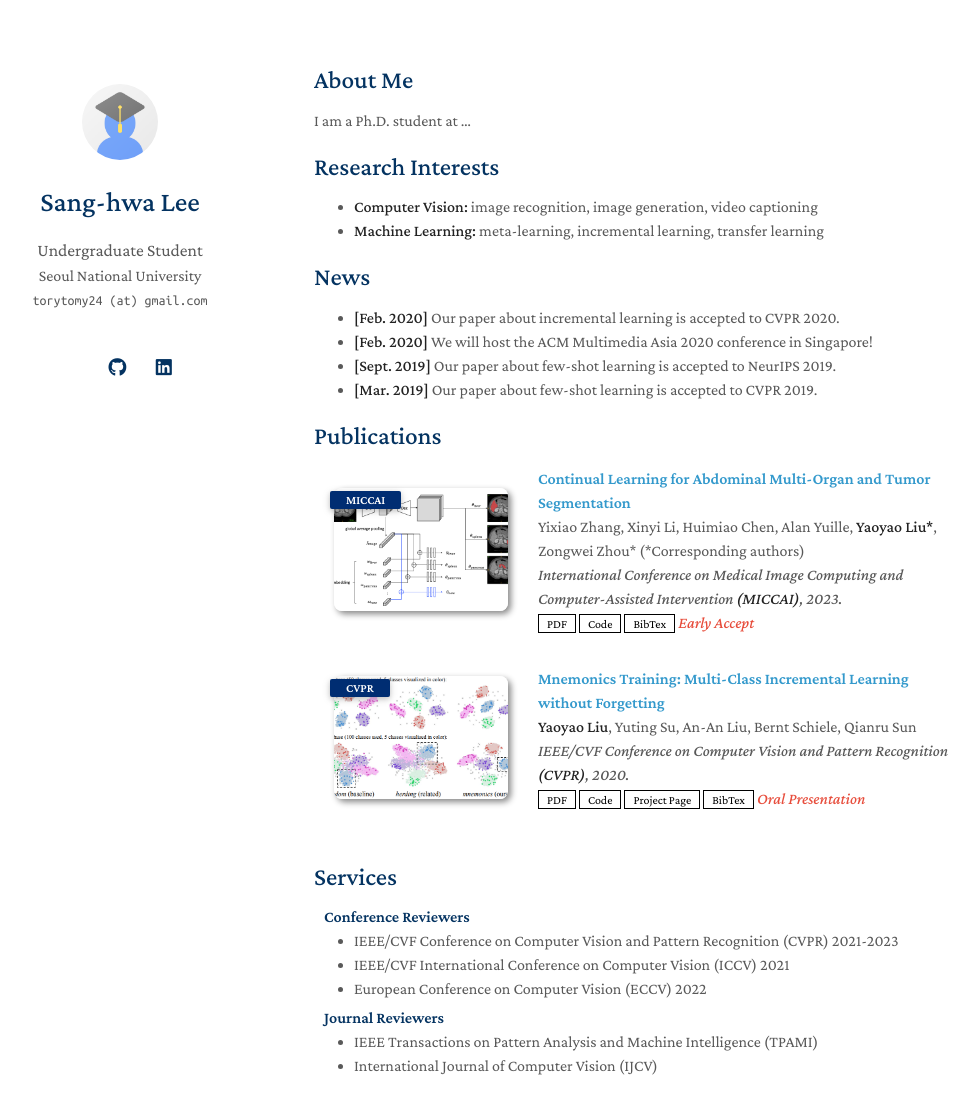
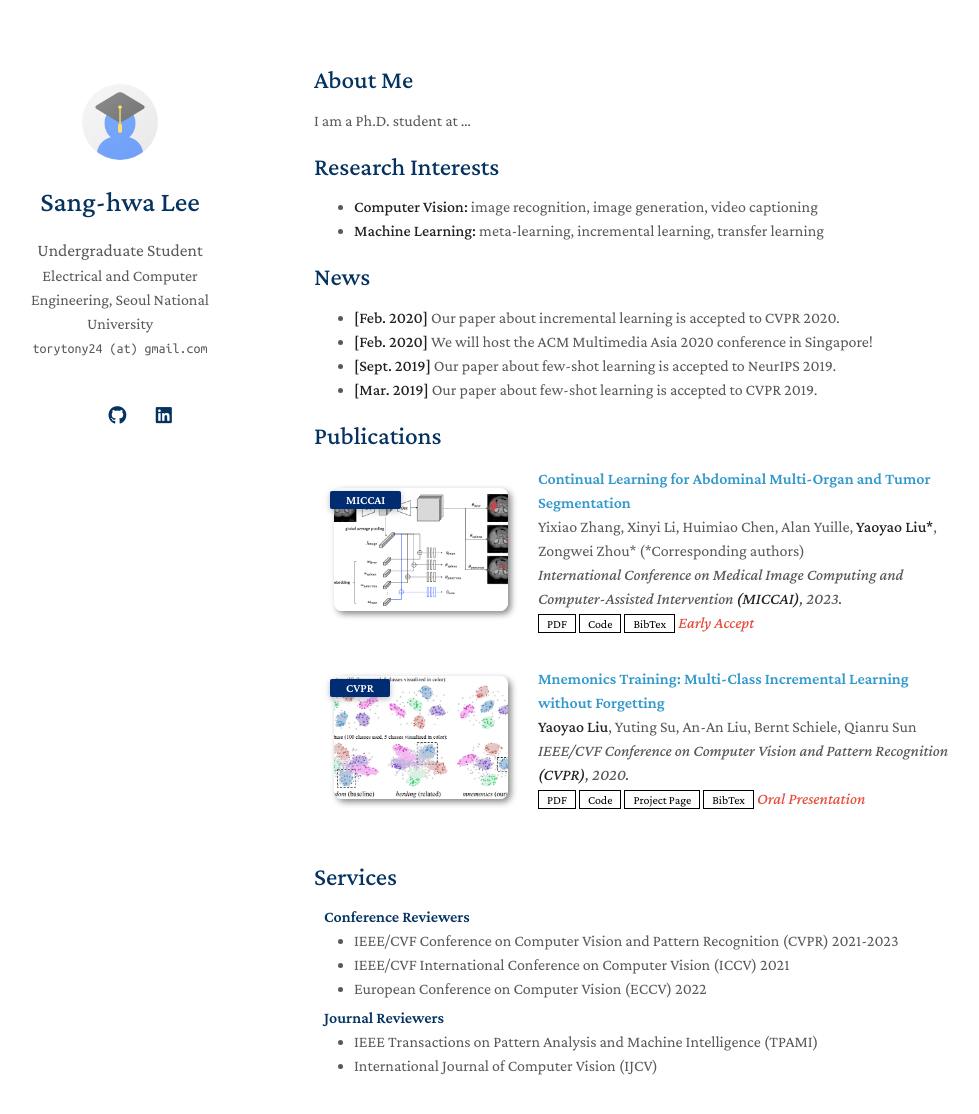
Before and after one commit to torytony24/torytony24.github.io, a Jekyll site: the page built from index.md, in a window 1280 px wide and 1172 px high. Shown: the top 1114 px of the window, without its empty margins (156-1135 px from the left). Built offline with Jekyll 4.4.1, drawn with Linux system fonts in a browser that asks for light colours; a style sheet for code colours, icons or effects is not loaded; our own code applies the rules of GitHub Pages for plain Markdown files.

Commit message:
_config.yml update

```diff
--- a/_config.yml
+++ b/_config.yml
@@ -1,8 +1,8 @@
 # Basic Information
 title: Sang-hwa Lee
 position: Undergraduate Student
-affiliation: Seoul National University
-email: torytomy24 (at) gmail.com
+affiliation: Electrical and Computer Engineering, Seoul National University
+email: torytony24 (at) gmail.com
 
 # Search Engine Optimization (SEO)
 # The following information is used to improve the website traffic from search engines, e.g., Google.
```
